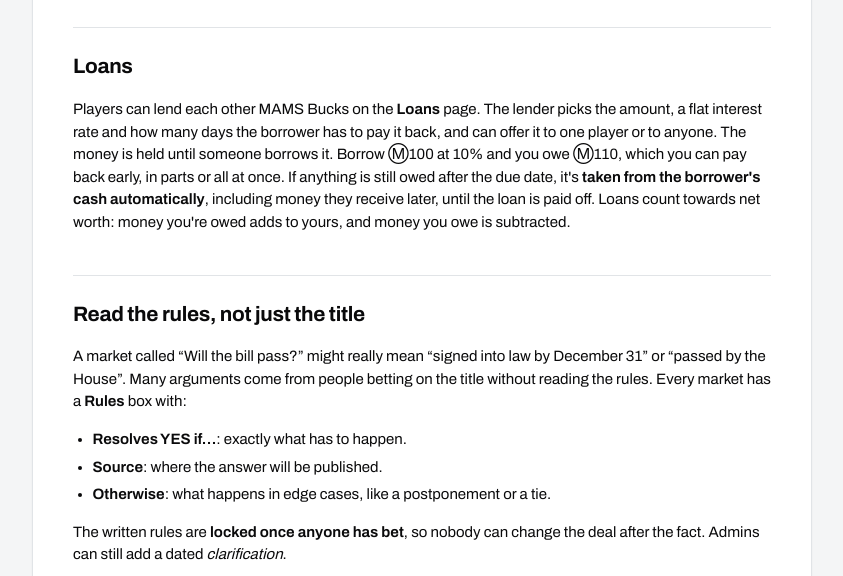
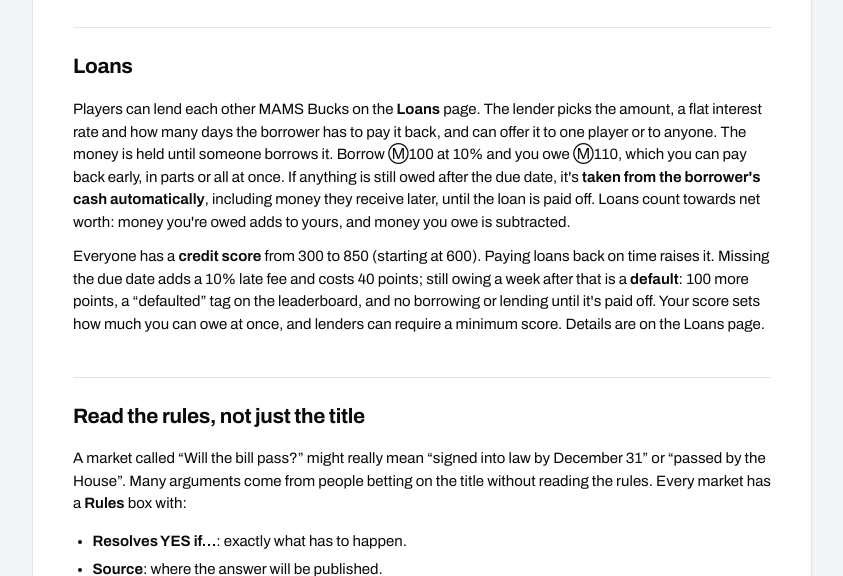
Before and after one commit to HTAMDUDE/MAMS-Prediction-Market, a Flask app: page /how-it-works in a window 1280 px wide. Shown: the part 2507-3083 px from the top of the page, without its empty margins (218-1061 px from the left). Run offline with Flask 3, Linux system fonts and the light colour scheme; data comes from the database, SQL or seed files in the repository; data that the repository does not hold is empty.

Commit message:
Add credit scores with penalties for late and defaulted loans
Scores run 300-850 (start 600). On-time payoff earns up to +15; missing the due
date adds a 10% late fee (to the lender) and -40; still unpaid 7 days later the
loan defaults: -100, a leaderboard tag, and no borrowing or lending until paid.
Scores set how much a player can owe, and lenders can require a minimum score.

Co-Authored-By: Claude Opus 5.5 <noreply@anthropic.com>

```diff
--- a/app.py
+++ b/app.py
@@ -87,6 +87,21 @@ EPS = 1e-9
 LOAN_MIN = 1.0
 LOAN_MAX_RATE = 100.0
 LOAN_MAX_DAYS = 30
+# Credit scores (300-850, everyone starts at CREDIT_START) and what happens when a loan isn't paid back:
+#   paid off on time: +1 per Ⓜ10 borrowed, up to +15        goes past due: CREDIT_LATE and a LOAN_LATE_FEE late fee
+#   paid off late: +CREDIT_LATE_REPAID                       still unpaid LOAN_DEFAULT_DAYS after that: default,
+#   paid off after defaulting: +CREDIT_DEFAULT_REPAID          CREDIT_DEFAULT, and no borrowing or lending until paid
+CREDIT_START, CREDIT_MIN, CREDIT_MAX = 600, 300, 850
+CREDIT_ON_TIME_MAX = 15
+CREDIT_LATE = -40
+CREDIT_DEFAULT = -100
+CREDIT_LATE_REPAID = 5
+CREDIT_DEFAULT_REPAID = 20
+LOAN_LATE_FEE = 0.10        # of what's still owed at the due date; it goes to the lender
+LOAN_DEFAULT_DAYS = 7
+# (lowest score, band, most you can owe in total across your loans, interest included)
+CREDIT_BANDS = [(750, "Excellent", 5000.0), (650, "Good", 2000.0), (550, "Fair", 500.0), (450, "Poor", 100.0),
+                (CREDIT_MIN, "Bad", 0.0)]
 OWNER_USERNAME = os.environ.get("MAMS_OWNER", "Kaushik").strip()
 LOGIN_CODE_LIFETIME = 10 * 60
 LOGIN_CODE_RESEND_DELAY = 60  # at most one code a minute per account, and per email address
@@ -265,7 +280,10 @@ NEW_COLUMNS = {
               ("email", "TEXT"), ("email_verified", "INTEGER NOT NULL DEFAULT 0"),
               # email_canonical: the email with dots/+tags/aliases removed (security.normalize_email), so one
               # mailbox is one account. held: read-only until an admin approves (see user_risk).
-              ("email_canonical", "TEXT"), ("held", "INTEGER NOT NULL DEFAULT 0")],
+              ("email_canonical", "TEXT"), ("held", "INTEGER NOT NULL DEFAULT 0"),
+              ("credit_score", f"INTEGER NOT NULL DEFAULT {CREDIT_START}")],
+    "loans": [("min_credit", "INTEGER NOT NULL DEFAULT 0"), ("late_at", "TEXT"),
+              ("penalty", "REAL NOT NULL DEFAULT 0"), ("defaulted_at", "TEXT")],
     "comments": [("hidden", "INTEGER NOT NULL DEFAULT 0")],
     "login_challenges": [("email", "TEXT")],  # the address being confirmed
     "markets": [("rules_source", "TEXT NOT NULL DEFAULT ''"), ("rules_otherwise", "TEXT NOT NULL DEFAULT ''"),
@@ -1292,7 +1310,7 @@ def load_user_and_check_csrf():
             g.user = db.execute("SELECT * FROM users WHERE id = ?", (g.user["id"],)).fetchone()
     if request.endpoint not in PWA_ENDPOINTS:
         finalize_due(get_db())
-        collect_overdue_loans(get_db())
+        process_loan_deadlines(get_db())
     if request.method == "POST":
         token = request.form.get("csrf_token", "")
         if not token or not secrets.compare_digest(token, session.get("_csrf", "")):
@@ -2654,8 +2672,11 @@ def leaderboard():
     worth = net_worths(db)
     counts = {r["user_id"]: r["n"] for r in db.execute("SELECT user_id, COUNT(*) AS n FROM trades GROUP BY user_id")}
     # accounts that never confirmed an email and never traded (abandoned sign-ups) aren't listed
-    users = db.execute("SELECT id, username, balance, email_verified FROM users WHERE held = 0").fetchall()
+    users = db.execute("SELECT id, username, balance, email_verified, credit_score FROM users WHERE held = 0").fetchall()
+    defaulters = {r[0] for r in db.execute("SELECT DISTINCT borrower_id FROM loans WHERE status = 'active' "
+                                           "AND defaulted_at IS NOT NULL")}
     board_by_name = {u["username"].casefold(): {"username": u["username"], "worth": worth[u["id"]],
+                                                "credit": u["credit_score"], "defaulted": u["id"] in defaulters,
                                                 "balance": u["balance"], "trades": counts.get(u["id"], 0),
                                                 "is_me": g.user is not None and g.user["id"] == u["id"]}
                      for u in users if u["email_verified"] or counts.get(u["id"], 0)}
@@ -2691,6 +2712,18 @@ def pay_loan(db, loan, amount, automatic=False):
     db.execute("UPDATE loans SET owed = ?, repaid = ROUND(repaid + ?, 2), status = ?, closed_at = ? WHERE id = ?",
                (0.0 if done else left, amount, "repaid" if done else "active", now_str() if done else None,
                 loan["id"]))
+    if done:
+        lender = names.get(loan["lender_id"], "?")
+        if loan["defaulted_at"]:
+            adjust_credit(db, loan["borrower_id"], CREDIT_DEFAULT_REPAID, f"Paid off a defaulted loan from {lender}",
+                          loan["id"])
+        elif loan["late_at"]:
+            adjust_credit(db, loan["borrower_id"], CREDIT_LATE_REPAID, f"Paid off a late loan from {lender}", loan["id"])
+        else:
+            gain = min(CREDIT_ON_TIME_MAX, int(loan["principal"] // 10))
+            if gain:
+                adjust_credit(db, loan["borrower_id"], gain,
+                              f"Paid back Ⓜ{loan['principal']:,.0f} from {lender} on time", loan["id"])
     how = "Overdue loan collected" if automatic else "Loan repayment"
     db.execute("UPDATE users SET balance = ROUND(balance - ?, 2) WHERE id = ?", (amount, loan["borrower_id"]))
     log_activity(db, loan["borrower_id"], "loan", -amount, None,
@@ -2701,17 +2734,59 @@ def pay_loan(db, loan, amount, automatic=False):
     return amount
 
 
-def collect_overdue_loans(db):
-    """Take what's owed on overdue loans out of the borrower's cash, as much as they have. Runs on every request,
-    so money a borrower gets later (sales, payouts, bonuses) goes to their lenders until the debt is cleared.
-    Oldest loans are paid first."""
-    if not db.execute("SELECT 1 FROM loans l JOIN users u ON u.id = l.borrower_id WHERE l.status = 'active' "
-                      "AND l.due_at <= ? AND u.balance >= 0.01 LIMIT 1", (now_str(),)).fetchone():
+def credit_band(score):
+    """(band name, borrowing limit) for a credit score."""
+    for low, name, limit in CREDIT_BANDS:
+        if score >= low:
+            return name, limit
+    return CREDIT_BANDS[-1][1], CREDIT_BANDS[-1][2]
+
+
+def adjust_credit(db, user_id, change, reason, loan_id=None):
+    """Change a credit score (kept within CREDIT_MIN..CREDIT_MAX) and record why. Call inside a transaction."""
+    row = db.execute("SELECT credit_score FROM users WHERE id = ?", (user_id,)).fetchone()
+    if row is None:
+        return
+    after = max(CREDIT_MIN, min(CREDIT_MAX, row["credit_score"] + change))
+    db.execute("UPDATE users SET credit_score = ? WHERE id = ?", (after, user_id))
+    db.execute("INSERT INTO credit_events (user_id, loan_id, change, score_after, reason, created_at) "
+               "VALUES (?, ?, ?, ?, ?, ?)", (user_id, loan_id, after - row["credit_score"], after, reason, now_str()))
+
+
+def default_cutoff():
+    return (datetime.now() - timedelta(days=LOAN_DEFAULT_DAYS)).strftime("%Y-%m-%d %H:%M:%S")
+
+
+def process_loan_deadlines(db):
+    """Runs on every request. Loans past their due date get a late fee and cost the borrower credit; loans still
+    unpaid LOAN_DEFAULT_DAYS later default. Then whatever is owed on overdue loans is taken from the borrower's
+    cash, as much as they have, so money they get later (sales, payouts, bonuses) goes to their lenders until the
+    debt is cleared. Oldest loans are paid first."""
+    now, cutoff = now_str(), default_cutoff()
+    if not db.execute(
+            "SELECT 1 FROM loans l JOIN users u ON u.id = l.borrower_id WHERE l.status = 'active' AND l.due_at <= ? "
+            "AND (l.late_at IS NULL OR u.balance >= 0.01 OR (l.defaulted_at IS NULL AND l.due_at <= ?)) LIMIT 1",
+            (now, cutoff)).fetchone():
         return
     db.execute("BEGIN IMMEDIATE")
     try:
+        names = lambda uid: (db.execute("SELECT username FROM users WHERE id = ?", (uid,)).fetchone() or {"username": "?"})["username"]
+        for loan in db.execute("SELECT * FROM loans WHERE status = 'active' AND due_at <= ? AND late_at IS NULL",
+                               (now,)).fetchall():
+            fee = cents(loan["owed"] * LOAN_LATE_FEE)
+            db.execute("UPDATE loans SET late_at = ?, penalty = ?, owed = ROUND(owed + ?, 2) WHERE id = ?",
+                       (now, fee, fee, loan["id"]))
+            adjust_credit(db, loan["borrower_id"], CREDIT_LATE,
+                          f"Missed the due date on a loan from {names(loan['lender_id'])} "
+                          f"(Ⓜ{fee:,.2f} late fee added)", loan["id"])
+        for loan in db.execute("SELECT * FROM loans WHERE status = 'active' AND due_at <= ? AND defaulted_at IS NULL",
+                               (cutoff,)).fetchall():
+            db.execute("UPDATE loans SET defaulted_at = ? WHERE id = ?", (now, loan["id"]))
+            adjust_credit(db, loan["borrower_id"], CREDIT_DEFAULT,
+                          f"Defaulted on a loan from {names(loan['lender_id'])}: still unpaid "
+                          f"{LOAN_DEFAULT_DAYS} days after it was due", loan["id"])
         for loan in db.execute("SELECT * FROM loans WHERE status = 'active' AND due_at <= ? ORDER BY due_at, id",
-                               (now_str(),)).fetchall():
+                               (now,)).fetchall():
             cash = db.execute("SELECT balance FROM users WHERE id = ?", (loan["borrower_id"],)).fetchone()["balance"]
             pay_loan(db, loan, min(cash, loan["owed"]), automatic=True)
         db.execute("COMMIT")
@@ -2720,12 +2795,21 @@ def collect_overdue_loans(db):
         raise
 
 
+collect_overdue_loans = process_loan_deadlines  # older name
+
+
+def has_defaulted_loan(db, user_id):
+    """A defaulted loan that still isn't paid off: no borrowing or lending until it is."""
+    return db.execute("SELECT 1 FROM loans WHERE status = 'active' AND borrower_id = ? AND defaulted_at IS NOT NULL",
+                      (user_id,)).fetchone() is not None
+
+
 def has_overdue_loan(db, user_id):
     return db.execute("SELECT 1 FROM loans WHERE status = 'active' AND borrower_id = ? AND due_at <= ?",
                       (user_id, now_str())).fetchone() is not None
 
 
-def offer_loan(db, lender_id, borrower_name, principal, rate, days, note=""):
+def offer_loan(db, lender_id, borrower_name, principal, rate, days, note="", min_credit=0):
     """Hold the lender's money and post the offer. borrower_name '' means anyone can take it. Returns the loan id;
     raises TradeError with a user-facing message."""
     principal, rate = cents(principal), round(rate, 2)
@@ -2737,6 +2821,9 @@ def offer_loan(db, lender_id, borrower_name, principal, rate, days, note=""):
         raise TradeError(f"A loan can last from 1 to {LOAN_MAX_DAYS} days.")
     if len(note) > 120:
         raise TradeError("Keep the note under 120 characters.")
+    min_credit = int(min_credit or 0)
+    if min_credit and not CREDIT_MIN <= min_credit <= CREDIT_MAX:
+        raise TradeError(f"A minimum credit score must be between {CREDIT_MIN} and {CREDIT_MAX}.")
     db.execute("BEGIN IMMEDIATE")
     try:
         borrower_id = None
@@ -2747,11 +2834,14 @@ def offer_loan(db, lender_id, borrower_name, principal, rate, days, note=""):
             if row["id"] == lender_id:
                 raise TradeError("You can't lend money to yourself.")
             borrower_id = row["id"]
+        if has_defaulted_loan(db, lender_id):
+            raise TradeError("You can't lend money while you have a defaulted loan. Pay it off first.")
         cash = db.execute("SELECT balance FROM users WHERE id = ?", (lender_id,)).fetchone()["balance"]
         if principal > cash + EPS:
             raise TradeError(f"You only have Ⓜ{cash:,.2f}.")
-        cur = db.execute("INSERT INTO loans (lender_id, borrower_id, principal, rate, days, note, created_at) "
-                         "VALUES (?, ?, ?, ?, ?, ?, ?)", (lender_id, borrower_id, principal, rate, days, note, now_str()))
+        cur = db.execute("INSERT INTO loans (lender_id, borrower_id, principal, rate, days, note, created_at, min_credit) "
+                         "VALUES (?, ?, ?, ?, ?, ?, ?, ?)",
+                         (lender_id, borrower_id, principal, rate, days, note, now_str(), min_credit))
         db.execute("UPDATE users SET balance = ROUND(balance - ?, 2) WHERE id = ?", (principal, lender_id))
         log_activity(db, lender_id, "loan", -principal, None,
                      f"Loan offer to {borrower_name or 'anyone'} at {rate:g}% (held until taken)")
@@ -2772,9 +2862,23 @@ def accept_loan(db, loan_id, user_id):
             raise TradeError("You can't take your own offer.")
         if loan["borrower_id"] not in (None, user_id):
             raise TradeError("That offer was made to someone else.")
+        if has_defaulted_loan(db, user_id):
+            raise TradeError("You have a defaulted loan. You can't borrow again until it's paid off.")
         if has_overdue_loan(db, user_id):
             raise TradeError("Pay back your overdue loan before borrowing more.")
         owed = loan_owed_total(loan["principal"], loan["rate"])
+        score = db.execute("SELECT credit_score FROM users WHERE id = ?", (user_id,)).fetchone()["credit_score"]
+        if loan["min_credit"] and score < loan["min_credit"]:
+            raise TradeError(f"This offer needs a credit score of at least {loan['min_credit']}. Yours is {score}.")
+        band, limit = credit_band(score)
+        already = db.execute("SELECT COALESCE(SUM(owed), 0) FROM loans WHERE status = 'active' AND borrower_id = ?",
+                             (user_id,)).fetchone()[0]
+        if already + owed > limit + EPS:
+            if limit <= 0:
+                raise TradeError(f"Your credit score ({score}, {band}) is too low to borrow. "
+                                 "It goes back up as you pay off what you owe.")
+            raise TradeError(f"With a credit score of {score} ({band}) you can owe at most Ⓜ{limit:,.0f} in total. "
+                             f"You already owe Ⓜ{already:,.2f} and this loan would add Ⓜ{owed:,.2f}.")
         now = datetime.now()
         due = (now + timedelta(days=loan["days"])).strftime("%Y-%m-%d %H:%M:%S")
         db.execute("UPDATE loans SET status = 'active', borrower_id = ?, owed = ?, accepted_at = ?, due_at = ? "
@@ -2844,7 +2948,19 @@ def loans():
                          "ORDER BY l.status = 'offered', l.due_at, l.id DESC", (uid,)).fetchall()
     history = db.execute(q + "WHERE l.status IN ('repaid', 'declined', 'cancelled') AND (l.lender_id = ? OR l.borrower_id = ?) "
                          "ORDER BY l.closed_at DESC LIMIT 30", (uid, uid)).fetchall()
+    score = db.execute("SELECT credit_score FROM users WHERE id = ?", (uid,)).fetchone()["credit_score"]
+    band, limit = credit_band(score)
+    names = {l[k] for l in for_me + lending for k in ("lender_id", "borrower_id") if l[k]}
+    credit = {r["id"]: {"score": r["credit_score"], "band": credit_band(r["credit_score"])[0],
+                        "defaulted": has_defaulted_loan(db, r["id"])}
+              for r in db.execute(f"SELECT id, credit_score FROM users WHERE id IN ({','.join('?' * len(names)) or 'NULL'})",
+                                  list(names))}
+    events = db.execute("SELECT * FROM credit_events WHERE user_id = ? ORDER BY id DESC LIMIT 20", (uid,)).fetchall()
     return render_template("loans.html", for_me=for_me, borrowing=borrowing, lending=lending, history=history,
+                           score=score, band=band, limit=limit, credit=credit, credit_events=events,
+                           defaulted=has_defaulted_loan(db, uid), CREDIT_BANDS=CREDIT_BANDS,
+                           CREDIT_MIN=CREDIT_MIN, CREDIT_MAX=CREDIT_MAX, LOAN_DEFAULT_DAYS=LOAN_DEFAULT_DAYS,
+                           LOAN_LATE_FEE=LOAN_LATE_FEE, CREDIT_LATE=CREDIT_LATE, CREDIT_DEFAULT=CREDIT_DEFAULT,
                            now=now_str(), owed_total=loan_owed_total, LOAN_MAX_RATE=LOAN_MAX_RATE,
                            LOAN_MAX_DAYS=LOAN_MAX_DAYS, LOAN_MIN=LOAN_MIN,
                            owe=sum(l["owed"] for l in borrowing),
@@ -2867,8 +2983,9 @@ def loan_offer():
         return redirect(url_for("loans"))
     try:
         borrower = request.form.get("borrower", "").strip()
+        min_credit = _loan_number("min_credit", int) if request.form.get("min_credit", "").strip() else 0
         lid = offer_loan(get_db(), g.user["id"], borrower, _loan_number("amount"), _loan_number("rate"),
-                         _loan_number("days", int), request.form.get("note", "").strip())
+                         _loan_number("days", int), request.form.get("note", "").strip(), min_credit)
         loan = get_db().execute("SELECT * FROM loans WHERE id = ?", (lid,)).fetchone()
         rescore(get_db(), g.user["id"], loan["borrower_id"])
         flash(f"Offer posted: Ⓜ{loan['principal']:,.2f} to {borrower or 'anyone'} at {loan['rate']:g}%. "
@@ -3673,6 +3790,7 @@ def delete_account(db, user_id):
                             (user_id, user_id)).fetchall():
             close_loan_offer(db, l, "cancelled", "Loan offer cancelled (account deleted)")
         db.execute("DELETE FROM loans WHERE lender_id = ? OR borrower_id = ?", (user_id, user_id))
+        db.execute("DELETE FROM credit_events WHERE user_id = ?", (user_id,))
         reversed_total = 0.0
         for r in db.execute("SELECT DISTINCT market_id FROM trades WHERE user_id = ? ORDER BY market_id",
                             (user_id,)).fetchall():
--- a/static/style.css
+++ b/static/style.css
@@ -1171,3 +1171,8 @@ dialog h2 { margin-top: 0; font-size: 1.15rem; }
 .sev-info { background: var(--surface-2); color: var(--muted); }
 .sev-warn { background: var(--gold-tint); color: color-mix(in srgb, var(--gold) 70%, var(--ink)); }
 .sev-alert { background: var(--no-tint); color: var(--no); }
+
+/* credit scores */
+.credit-excellent, .credit-good { color: var(--yes); }
+.credit-poor, .credit-bad { color: var(--no); }
+.tag.down { color: var(--no); }
--- a/templates/how_it_works.html
+++ b/templates/how_it_works.html
@@ -89,6 +89,10 @@
     at once. If anything is still owed after the due date, it's <b>taken from the borrower's cash automatically</b>,
     including money they receive later, until the loan is paid off. Loans count towards net worth: money you're owed
     adds to yours, and money you owe is subtracted.</p>
+  <p>Everyone has a <b>credit score</b> from 300 to 850 (starting at 600). Paying loans back on time raises it. Missing the
+    due date adds a 10% late fee and costs 40 points; still owing a week after that is a <b>default</b>: 100 more points,
+    a “defaulted” tag on the leaderboard, and no borrowing or lending until it's paid off. Your score sets how much you
+    can owe at once, and lenders can require a minimum score. Details are on the Loans page.</p>
 
   <h2>Read the rules, not just the title</h2>
   <p>A market called “Will the bill pass?” might really mean “signed into law by December 31” or “passed by the House”.
--- a/templates/leaderboard.html
+++ b/templates/leaderboard.html
@@ -24,15 +24,16 @@
   {% if board %}
   <div class="table-scroll">
   <table class="table leaderboard">
-    <thead><tr><th>#</th><th>Trader</th><th class="num">Net worth</th><th class="num">Cash</th><th class="num">Trades</th></tr></thead>
+    <thead><tr><th>#</th><th>Trader</th><th class="num">Net worth</th><th class="num">Cash</th><th class="num">Trades</th><th class="num" title="Credit score from paying back loans">Credit</th></tr></thead>
     <tbody>
     {% for row in board %}
       <tr class="{{ 'me' if row.is_me }}" {% if row.is_me %}id="me"{% endif %}>
         <td class="rank">{% if loop.index == 1 %}🥇{% elif loop.index == 2 %}🥈{% elif loop.index == 3 %}🥉{% else %}{{ loop.index }}{% endif %}</td>
-        <td><strong>{{ row.username }}</strong>{% if row.is_me %} <span class="muted small">(you)</span>{% endif %}</td>
+        <td><strong>{{ row.username }}</strong>{% if row.is_me %} <span class="muted small">(you)</span>{% endif %}{% if row.defaulted %} <span class="status status-rejected" title="Has a loan that's more than a week overdue">defaulted</span>{% endif %}</td>
         <td class="num"><b>Ⓜ{{ row.worth|money }}</b></td>
         <td class="num muted">Ⓜ{{ row.balance|money }}</td>
         <td class="num">{{ row.trades }}</td>
+        <td class="num {{ 'down' if row.credit < 550 }}">{{ row.credit }}</td>
       </tr>
     {% endfor %}
     </tbody>
```
Also changed, not shown: schema.sql (+17 -1 lines), templates/loans.html (+56 -4 lines), tests/test_loans.py (+130 -2 lines), README.md.
